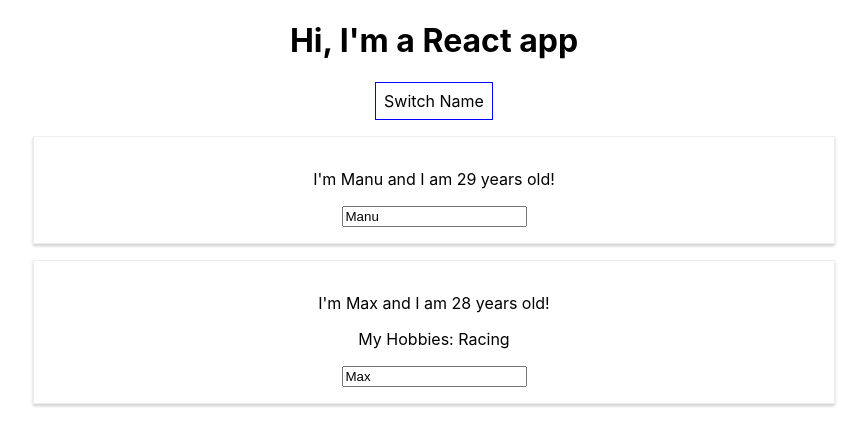
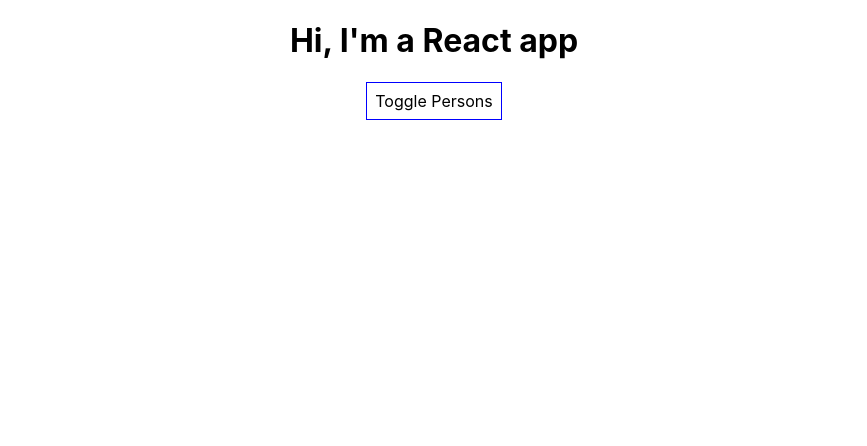
Before and after one commit to pauline-f/Learning_React, a React (Create React App) app: page / in a window 1280 px wide. Shown: the top 446 px of the page, without its empty margins (206-1073 px from the left). Built offline with nearby package versions, Linux system fonts and the light colour scheme.

Commit message:
Rendering content conditionally

```diff
--- a/src/App.js
+++ b/src/App.js
@@ -8,7 +8,8 @@
     persons: [
       { name:'Manu', age:29 },
       { name:'Max', age:28 }
-    ]
+    ],
+    showPersons: false
   }
 
   switchNameHandler = (newName) => {
@@ -29,6 +30,11 @@
     })
   }
 
+  togglePersonsHandler = () => {
+    const doesShow = this.state.showPersons;
+    this.setState({showPersons: !doesShow});
+  }
+
   render() {
 
     const style = {
@@ -44,9 +50,13 @@
         <h1>Hi, I'm a React app</h1>
         <button
           style={style}
-          onClick={this.switchNameHandler.bind(this, 'Maximilian!')}>Switch Name</button>
-        <Person name={this.state.persons[0].name} age={this.state.persons[0].age}  click={this.switchNameHandler.bind(this, 'Max!')}/>
-        <Person name={this.state.persons[1].name} age={this.state.persons[1].age} changed={this.nameChangedHandler}>My Hobbies: Racing</Person>
+          onClick={this.togglePersonsHandler}>Toggle Persons</button>
+        { this.state.showPersons ?
+          <div>
+            <Person name={this.state.persons[0].name} age={this.state.persons[0].age}  click={this.switchNameHandler.bind(this, 'Max!')}/>
+            <Person name={this.state.persons[1].name} age={this.state.persons[1].age} changed={this.nameChangedHandler}>My Hobbies: Racing</Person>
+          </div> : null
+        }
       </div>
     );
   }
```
